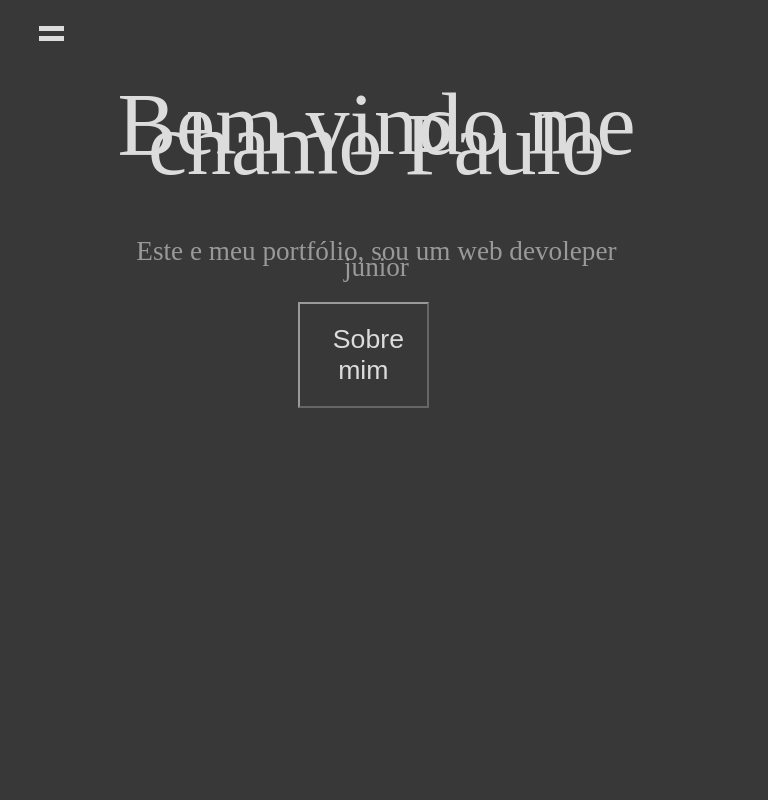
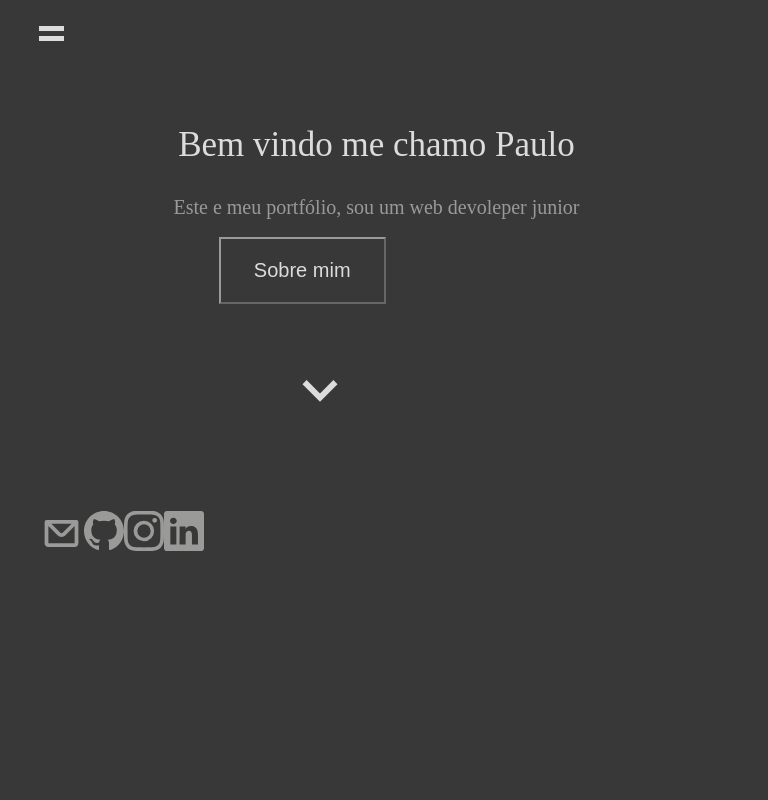
Before and after one commit to PauloCesarSJ/port-teste-1, a React (Create React App) app: page / in a window 768 px wide. Shown: the top 800 px of the page. Built offline with nearby package versions, Linux system fonts and the light colour scheme.

Commit message:
Home para mobile
home adaptado para o mobile

```diff
--- a/src/componentes/menu/_menu.scss
+++ b/src/componentes/menu/_menu.scss
@@ -17,7 +17,7 @@
         display: flex ;
         justify-content: space-between;
         a {
-            margin: 3em 0em 0em 2em;
+            margin: 2em 0em 0em 2em;
             font-size: 1.25em;
             color: $cor-2-texto;
             text-decoration: none;
--- a/src/componentes/paginas/pagina1/corpo/_corpo1.scss
+++ b/src/componentes/paginas/pagina1/corpo/_corpo1.scss
@@ -1,35 +1,32 @@
 @import "../../../../style/global";
 
 .divTextoAreaHome{
-    position: absolute;
     display: block;
-    margin-top: 7%;
+    margin-top: 8%;
     margin-left: 14%;
     width: 70%;
-    line-height: 1em;
 }
 
 
 .texto{
     text-align: center;
     color: $cor-1-texto;
+    line-height: 100%;
 }
 
 .primeiroTextoHome{
-    font-size: 5.5em;
     flex-wrap: wrap;
-    line-height: 20px;
+    font-size: 500%;
 }
 
 .segundoTextoHome{
     color: $cor-2-texto;
-    font-size: 1.7em;
+    font-size: 150%;
 }
 
 .button{
     background-color: transparent;
     padding: 1.5em 2.5em;
-    max-width: 25%;
     margin-left: 35%;
     border-color: $cor-2-texto;
     a{
@@ -53,21 +50,42 @@
     color: $cor-1-texto;
     border: none;
     cursor: pointer;
-    position: absolute;
-    margin-top: 35%;
-    margin-left: 42%;
+    margin-top: 5%;
+    margin-left: 40%;
+    :first-child{
+        font-size: 100px;
+    }
 }
 
 .rodapeHome{
-    margin-top: 42.5%;
+    margin-top: 4%;
     margin-left: 4%;
 }
 
-@media (min-width: 768px) {
+@media (max-width: 768px) {
     .divTextoAreaHome{
-        position: relative;
-        margin-left: 14%;
-        width: 70%;
-        line-height: 1em;
+        margin-top: 100px;
     }
+    .primeiroTextoHome{
+        font-size: 35px;
+    }
+    .segundoTextoHome{
+        font-size: 20px;
+    }
+    .button{
+        margin-left: 20%;
+        a{
+            font-size: 20px;
+        }
+    }
+    .controleHome{
+    margin-left: 35%;
+    padding: 1em;
+    :first-child{
+        font-size: 70px;
+    }
+   }
+   .rodapeHome{
+    margin-top: 70px;
+   }
 }
--- a/src/componentes/paginas/pagina1/corpo/corpo1.js
+++ b/src/componentes/paginas/pagina1/corpo/corpo1.js
@@ -104,7 +104,7 @@ render() {
                 }
             />
             </div>
-           <button className="controleHome" onClick={this.SumireAparecer.bind(this)}><MdKeyboardArrowDown size={100}/></button>
+           <button className="controleHome" onClick={this.SumireAparecer.bind(this)}><MdKeyboardArrowDown /></button>
            <Rodape classSecundaria="rodapeHome"/>
         </>
     )
--- a/src/style/_global.scss
+++ b/src/style/_global.scss
@@ -7,7 +7,7 @@ $cor-fundo-sobremim: rgb(16, 14, 41);
 
 @keyframes surgir {
     from {
-        transform: translateY(115px);
+        transform: translateY(50%);
         opacity: 0;
     }
 
@@ -33,9 +33,7 @@ $cor-fundo-sobremim: rgb(16, 14, 41);
 
 
 .esconder{
-    visibility: hidden;
-
-
+    display: none;
 }
 .aparecer{
     animation-name: surgir;
--- a/src/style/style.css
+++ b/src/style/style.css
@@ -1,6 +1,6 @@
 @-webkit-keyframes surgir {
   from {
-    transform: translateY(115px);
+    transform: translateY(50%);
     opacity: 0;
   }
   to {
@@ -10,7 +10,7 @@
 }
 @keyframes surgir {
   from {
-    transform: translateY(115px);
+    transform: translateY(50%);
     opacity: 0;
   }
   to {
@@ -41,7 +41,7 @@
   }
 }
 .esconder {
-  visibility: hidden;
+  display: none;
 }
 
 .aparecer {
@@ -57,7 +57,7 @@ body {
 
 @keyframes surgir {
   from {
-    transform: translateY(115px);
+    transform: translateY(50%);
     opacity: 0;
   }
   to {
@@ -77,7 +77,7 @@ body {
   }
 }
 .esconder {
-  visibility: hidden;
+  display: none;
 }
 
 .aparecer {
@@ -102,7 +102,7 @@ body {
   justify-content: space-between;
 }
 .menu nav a {
-  margin: 3em 0em 0em 2em;
+  margin: 2em 0em 0em 2em;
   font-size: 1.25em;
   color: rgba(216, 216, 214, 0.6117647059);
   text-decoration: none;
@@ -162,7 +162,7 @@ body {
 
 @keyframes surgir {
   from {
-    transform: translateY(115px);
+    transform: translateY(50%);
     opacity: 0;
   }
   to {
@@ -182,7 +182,7 @@ body {
   }
 }
 .esconder {
-  visibility: hidden;
+  display: none;
 }
 
 .aparecer {
@@ -208,7 +208,7 @@ body {
 
 @keyframes surgir {
   from {
-    transform: translateY(115px);
+    transform: translateY(50%);
     opacity: 0;
   }
   to {
@@ -228,7 +228,7 @@ body {
   }
 }
 .esconder {
-  visibility: hidden;
+  display: none;
 }
 
 .aparecer {
@@ -243,34 +243,31 @@ body {
 }
 
 .divTextoAreaHome {
-  position: absolute;
   display: block;
-  margin-top: 7%;
+  margin-top: 8%;
   margin-left: 14%;
   width: 70%;
-  line-height: 1em;
 }
 
 .texto {
   text-align: center;
   color: gainsboro;
+  line-height: 100%;
 }
 
 .primeiroTextoHome {
-  font-size: 5.5em;
   flex-wrap: wrap;
-  line-height: 20px;
+  font-size: 500%;
 }
 
 .segundoTextoHome {
   color: rgba(216, 216, 214, 0.6117647059);
-  font-size: 1.7em;
+  font-size: 150%;
 }
 
 .button {
   background-color: transparent;
   padding: 1.5em 2.5em;
-  max-width: 25%;
   margin-left: 35%;
   border-color: rgba(216, 216, 214, 0.6117647059);
 }
@@ -294,27 +291,48 @@ body {
   color: gainsboro;
   border: none;
   cursor: pointer;
-  position: absolute;
-  margin-top: 35%;
-  margin-left: 42%;
+  margin-top: 5%;
+  margin-left: 40%;
+}
+.controleHome :first-child {
+  font-size: 100px;
 }
 
 .rodapeHome {
-  margin-top: 42.5%;
+  margin-top: 4%;
   margin-left: 4%;
 }
 
-@media (min-width: 768px) {
+@media (max-width: 768px) {
   .divTextoAreaHome {
-    position: relative;
-    margin-left: 14%;
-    width: 70%;
-    line-height: 1em;
+    margin-top: 100px;
+  }
+  .primeiroTextoHome {
+    font-size: 35px;
+  }
+  .segundoTextoHome {
+    font-size: 20px;
+  }
+  .button {
+    margin-left: 20%;
+  }
+  .button a {
+    font-size: 20px;
+  }
+  .controleHome {
+    margin-left: 35%;
+    padding: 1em;
+  }
+  .controleHome :first-child {
+    font-size: 70px;
+  }
+  .rodapeHome {
+    margin-top: 70px;
   }
 }
 @keyframes surgir {
   from {
-    transform: translateY(115px);
+    transform: translateY(50%);
     opacity: 0;
   }
   to {
@@ -334,7 +352,7 @@ body {
   }
 }
 .esconder {
-  visibility: hidden;
+  display: none;
 }
 
 .aparecer {
@@ -380,7 +398,7 @@ body {
 
 @keyframes surgir {
   from {
-    transform: translateY(115px);
+    transform: translateY(50%);
     opacity: 0;
   }
   to {
@@ -400,7 +418,7 @@ body {
   }
 }
 .esconder {
-  visibility: hidden;
+  display: none;
 }
 
 .aparecer {
@@ -464,7 +482,7 @@ body {
 
 @keyframes surgir {
   from {
-    transform: translateY(115px);
+    transform: translateY(50%);
     opacity: 0;
   }
   to {
@@ -484,7 +502,7 @@ body {
   }
 }
 .esconder {
-  visibility: hidden;
+  display: none;
 }
 
 .aparecer {
@@ -522,7 +540,7 @@ body {
 
 @keyframes surgir {
   from {
-    transform: translateY(115px);
+    transform: translateY(50%);
     opacity: 0;
   }
   to {
@@ -542,7 +560,7 @@ body {
   }
 }
 .esconder {
-  visibility: hidden;
+  display: none;
 }
 
 .aparecer {
```
Also changed, not shown: 1 other file (tests, documents, lock files or other folders).
